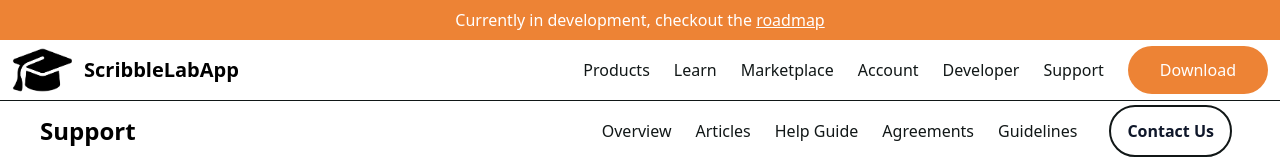
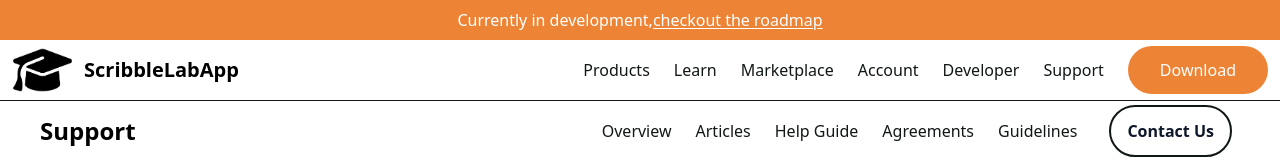
Before and after one commit to zablon-oigo/website, a React (Vite) app: page / in a window 1280 px wide. Shown: the top 160 px of the page. Built offline with nearby package versions, Linux system fonts and the light colour scheme.

Commit message:
Increase the underline tag

```diff
--- a/src/components/Navbar.jsx
+++ b/src/components/Navbar.jsx
@@ -9,7 +9,7 @@ function Navbar() {
     <nav className="">
         <div className="bg-[#ED8335]">
             <p className="p-2 font-light text-center text-white text-md first-letter:capitalize ">
-                currently in development, checkout the <a href="" className="underline hover:text-[#E2DFD2] duration-300">roadmap</a>
+                currently in development,<a href="" className="underline hover:text-[#E2DFD2] duration-300 underline-offset-2">checkout the roadmap</a>
             </p>
         </div>
          <div className=" flex  items-center justify-between w-full px-3 border-b border-[#111717]">
```
